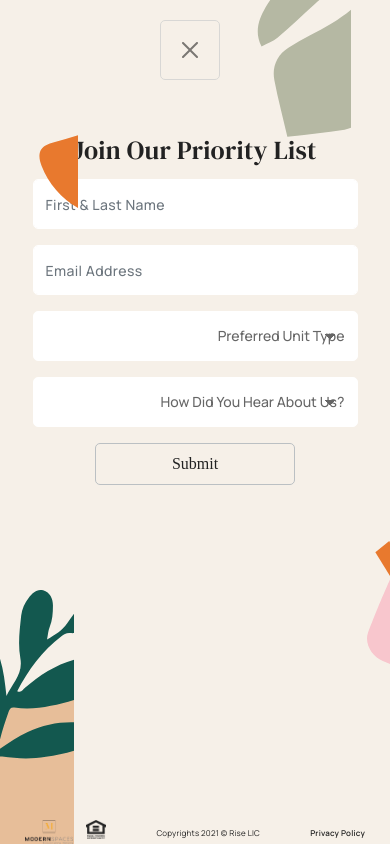
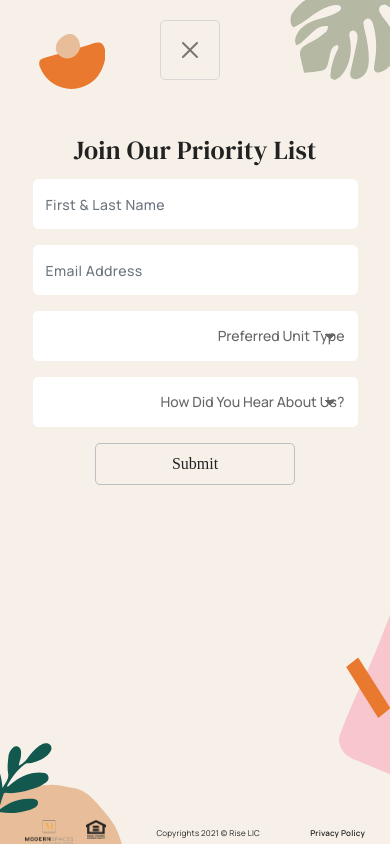
Before and after one commit to jeckvorobey/rise, a plain HTML site: page form.html in a window 390 px wide. Drawn offline with nearby package versions, Linux system fonts and the light colour scheme.

Commit message:
доделал мобильную версию формы

```diff
--- a/style/form.scss
+++ b/style/form.scss
@@ -211,6 +211,13 @@ body {
     top: 0;
     right: 10%;
 
+    @media (max-width: 991.98px) {
+      width: 100px;
+      height: 80px;
+      background-image: url("../images/form/florals-sm.svg");
+      right: 0;
+    }
+
   }
 
   &__svg-1 {
@@ -222,6 +229,12 @@ body {
     position: absolute;
     top: 10%;
     left: 10%;
+
+    @media (max-width: 991.98px) {
+      width: 66px;
+      height: 55px;
+      top: 4%;
+    }
   }
 
   &__svg-2 {
@@ -233,6 +246,11 @@ body {
     position: absolute;
     bottom: 0;
     left: 0;
+
+    @media (max-width: 991.98px) {
+      width: 123px;
+      height: 101px;
+    }
   }
 
   &__svg-3 {
@@ -244,6 +262,12 @@ body {
     position: absolute;
     bottom: 17%;
     right: 0%;
+
+    @media (max-width: 991.98px) {
+      width: 51px;
+      height: 286px;
+      bottom: 6%;
+    }
   }
 }
 
```
Also changed, not shown: images/form/florals-sm.svg (added), style/form.css.
